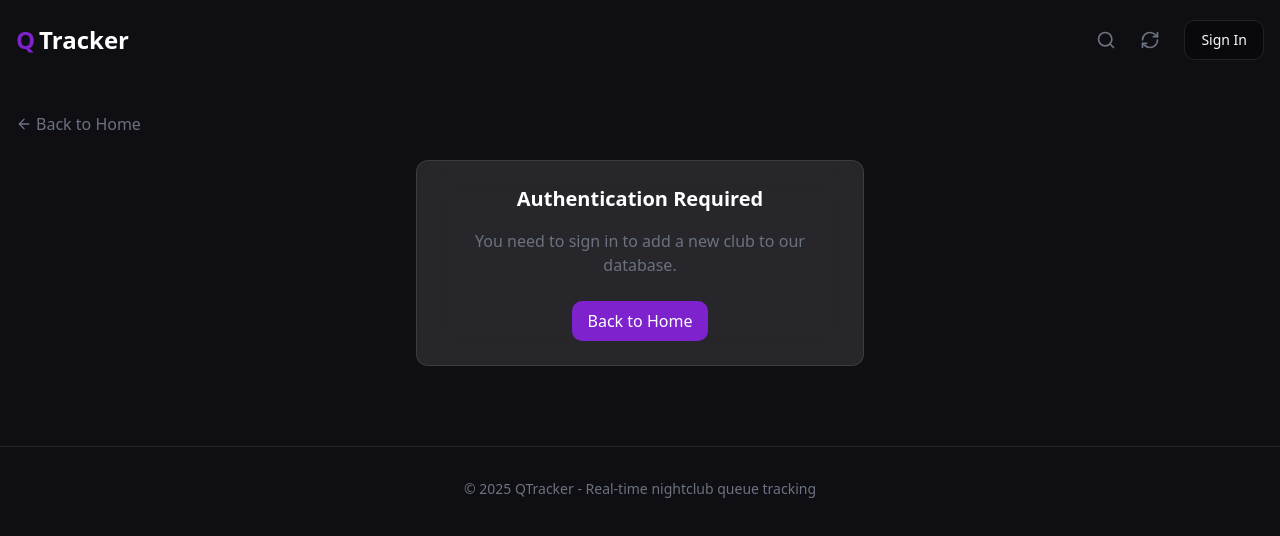
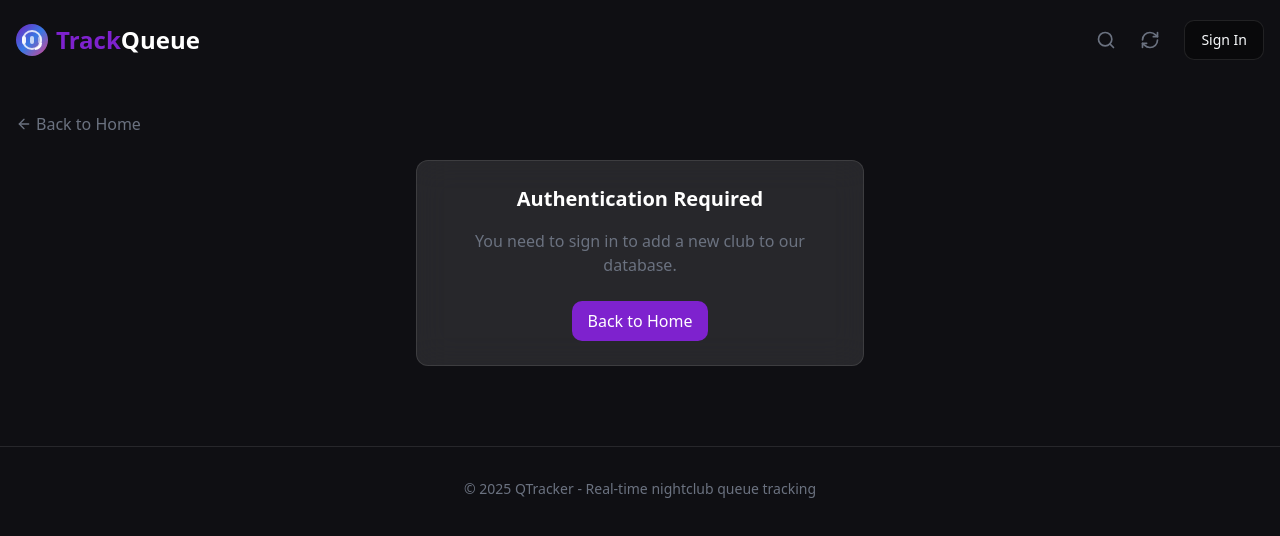
Before and after one commit to TapiwaPhilip/trackqueue, a React (Vite) app: page /add-club in a window 1280 px wide. Shown: the top 536 px of the page. Built offline with nearby package versions, Linux system fonts and the light colour scheme.

Commit message:
Add app logo
Integrate a logo into the application.

```diff
--- a/src/App.tsx
+++ b/src/App.tsx
@@ -10,6 +10,7 @@ import Index from "./pages/Index";
 import AddClub from "./pages/AddClub";
 import ClubDetail from "./components/ClubDetail";
 import NotFound from "./pages/NotFound";
+import LogoFavicon from "./components/LogoFavicon";
 
 // Configure the query client
 const queryClient = new QueryClient({
@@ -24,6 +25,7 @@ const queryClient = new QueryClient({
 const App = () => (
   <QueryClientProvider client={queryClient}>
     <TooltipProvider>
+      <LogoFavicon />
       <Toaster />
       <Sonner />
       <AuthProvider>
--- /dev/null
+++ b/src/components/Logo.tsx
@@ -0,0 +1,40 @@
+
+import React from 'react';
+
+interface LogoProps {
+  className?: string;
+  size?: number;
+}
+
+const Logo: React.FC<LogoProps> = ({ className = "", size = 32 }) => {
+  return (
+    <div className={`relative inline-flex ${className}`} style={{ width: size, height: size }}>
+      {/* Main circle with gradient */}
+      <div
+        className="absolute inset-0 rounded-full bg-gradient-to-br from-nightPurple via-nightBlue to-nightPink animate-pulse-gentle"
+        style={{ animationDuration: '3s' }}
+      />
+
+      {/* Inner elements */}
+      <div className="absolute inset-0 flex items-center justify-center">
+        {/* Stylized "Q" */}
+        <div className="relative w-3/5 h-3/5 flex items-center justify-center">
+          {/* Queue line representation */}
+          <div className="absolute w-full h-1/3 flex items-center space-x-1">
+            <div className="w-2 h-2 bg-white rounded-full opacity-90" />
+            <div className="w-2 h-2 bg-white rounded-full opacity-70" />
+            <div className="w-2 h-2 bg-white rounded-full opacity-50" />
+          </div>
+
+          {/* Circle outline to represent "Q" */}
+          <div className="absolute inset-0 border-2 border-white rounded-full opacity-80" />
+
+          {/* Opening in the "Q" */}
+          <div className="absolute bottom-0 right-0 w-1/3 h-1/3 bg-transparent border-r-2 border-b-2 border-white rounded-br-full" />
+        </div>
+      </div>
+    </div>
+  );
+};
+
+export default Logo;
--- /dev/null
+++ b/src/components/LogoFavicon.tsx
@@ -0,0 +1,71 @@
+
+import React, { useEffect } from 'react';
+
+// This component generates a favicon dynamically
+const LogoFavicon: React.FC = () => {
+  useEffect(() => {
+    // Create a canvas for the favicon
+    const canvas = document.createElement('canvas');
+    canvas.width = 64;
+    canvas.height = 64;
+    const ctx = canvas.getContext('2d');
+
+    if (ctx) {
+      // Draw the gradient background
+      const gradient = ctx.createRadialGradient(32, 32, 0, 32, 32, 32);
+      gradient.addColorStop(0, '#7E22CE'); // nightPurple
+      gradient.addColorStop(0.5, '#3B82F6'); // nightBlue
+      gradient.addColorStop(1, '#EC4899'); // nightPink
+
+      ctx.fillStyle = gradient;
+      ctx.beginPath();
+      ctx.arc(32, 32, 32, 0, Math.PI * 2);
+      ctx.fill();
+
+      // Draw the Q shape
+      ctx.strokeStyle = 'white';
+      ctx.lineWidth = 5;
+      ctx.beginPath();
+      ctx.arc(32, 32, 18, 0, Math.PI * 2);
+      ctx.stroke();
+
+      // Draw the Q tail
+      ctx.beginPath();
+      ctx.moveTo(42, 42);
+      ctx.lineTo(48, 48);
+      ctx.stroke();
+
+      // Draw the queue dots
+      ctx.fillStyle = 'white';
+      ctx.beginPath();
+      ctx.arc(22, 32, 3, 0, Math.PI * 2);
+      ctx.fill();
+
+      ctx.globalAlpha = 0.7;
+      ctx.beginPath();
+      ctx.arc(32, 32, 3, 0, Math.PI * 2);
+      ctx.fill();
+
+      ctx.globalAlpha = 0.4;
+      ctx.beginPath();
+      ctx.arc(42, 32, 3, 0, Math.PI * 2);
+      ctx.fill();
+
+      // Convert to data URL and update favicon
+      const dataUrl = canvas.toDataURL();
+      let link = document.querySelector("link[rel*='icon']") as HTMLLinkElement;
+
+      if (!link) {
+        link = document.createElement('link');
+        link.rel = 'shortcut icon';
+        document.head.appendChild(link);
+      }
+
+      link.href = dataUrl;
+    }
+  }, []);
+
+  return null; // This component doesn't render anything
+};
+
+export default LogoFavicon;
--- a/src/components/Navbar.tsx
+++ b/src/components/Navbar.tsx
@@ -6,6 +6,7 @@ import { Search, Menu, X, RefreshCw } from 'lucide-react';
 import { useAuth } from '@/context/AuthContext';
 import AuthModal from './AuthModal';
 import { useClubs } from '@/context/ClubsContext';
+import Logo from './Logo';
 
 const Navbar = () => {
   const [searchOpen, setSearchOpen] = useState(false);
@@ -48,8 +49,9 @@ const Navbar = () => {
             to="/"
             className="text-2xl font-bold flex items-center text-white transition-transform hover:scale-105"
           >
-            <span className="text-nightPurple mr-1">Q</span>
-            <span>Tracker</span>
+            <Logo className="mr-2" />
+            <span className="text-nightPurple">Track</span>
+            <span>Queue</span>
           </Link>
 
           <div className="hidden md:flex items-center space-x-6">
--- /dev/null
+++ b/src/lib/types.ts
@@ -0,0 +1,51 @@
+
+export interface Coordinates {
+  latitude: number;
+  longitude: number;
+}
+
+export interface Club {
+  id: string;
+  name: string;
+  location: string;
+  country: string;
+  city: string;
+  address: string;
+  image: string;
+  currentCapacity: number;
+  maxCapacity: number;
+  waitTimeMinutes: number;
+  status: 'Closed' | 'Open' | 'At Capacity' | 'Nearly Full';
+  lastUpdated: string; // ISO string
+  genres?: string[];
+  coordinates?: Coordinates;
+  rating?: number;
+  isFavorite?: boolean;
+}
+
+export interface QueueUpdate {
+  id: string;
+  clubId: string;
+  userId: string;
+  userName: string;
+  waitTimeMinutes: number;
+  peopleCount: number;
+  comment: string;
+  timestamp: string; // ISO string
+  isVerified?: boolean;
+}
+
+export interface User {
+  id: string;
+  name: string;
+  email: string;
+  avatar?: string;
+  favoriteClubs?: string[];
+}
+
+export interface FilterOptions {
+  country: string;
+  city: string;
+  genre: string;
+  distance: number;
+}
```
